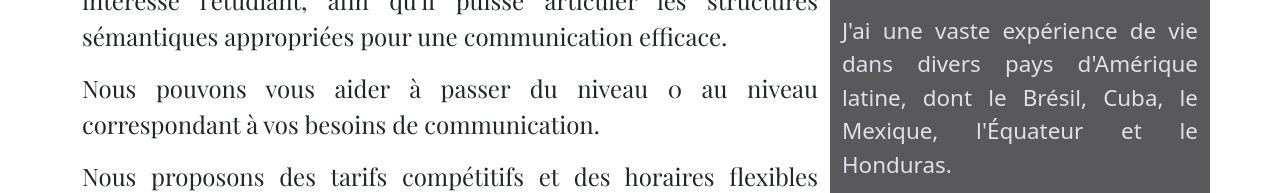
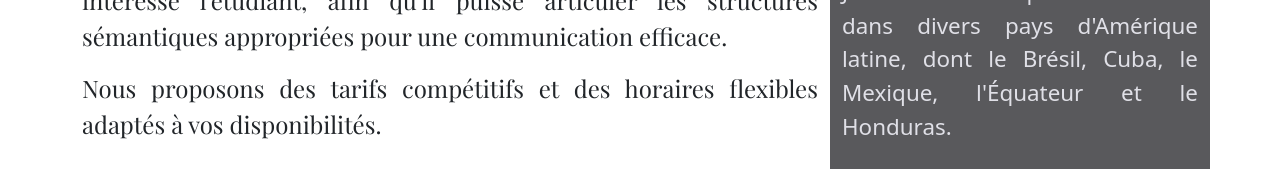
Before and after one commit to Monsrenas/simard, a React (Create React App) app: page / in a window 1280 px wide. Shown: the part 546-739 px from the top of the page. Built offline with nearby package versions, Linux system fonts and the light colour scheme.

Commit message:
ProfSimard

```diff
--- a/src/App.js
+++ b/src/App.js
@@ -33,9 +33,6 @@ function App() {
               Nous utilisons une méthode personnalisée où la maîtrise de l'apprentissage des langues sera soutenue par une approche de la culture et de la réalité spécifique du pays ou de la région qui intéresse l'étudiant, afin qu'il puisse articuler les structures sémantiques appropriées pour une communication efficace.
             </p>
             <p>
-            Nous pouvons vous aider à passer du niveau 0 au niveau correspondant à vos besoins de communication.
-            </p>
-            <p>
             Nous proposons des tarifs compétitifs et des horaires flexibles adaptés à vos disponibilités.
             </p>
           </div>
```
